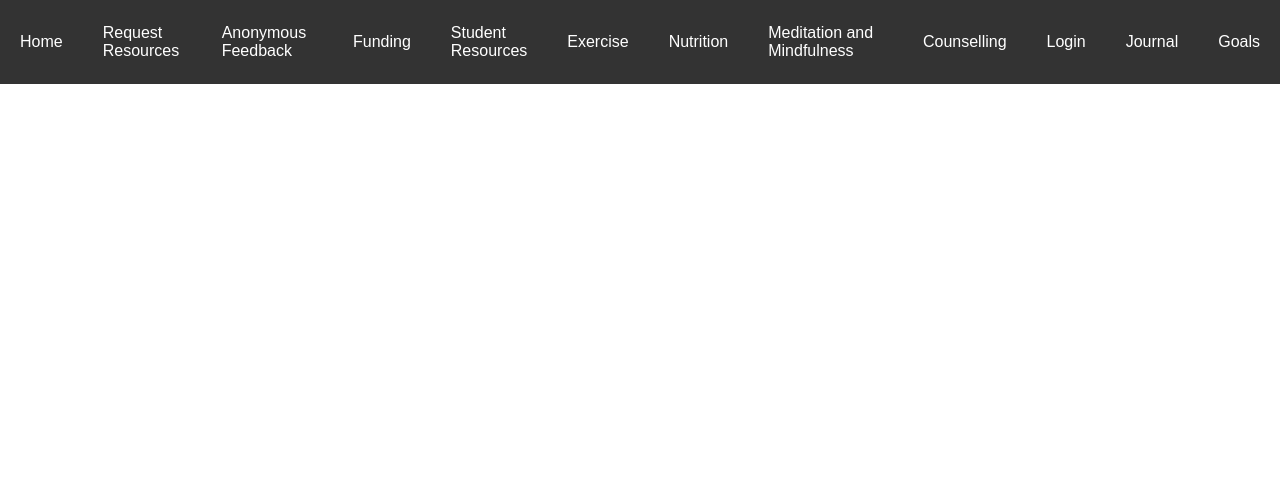
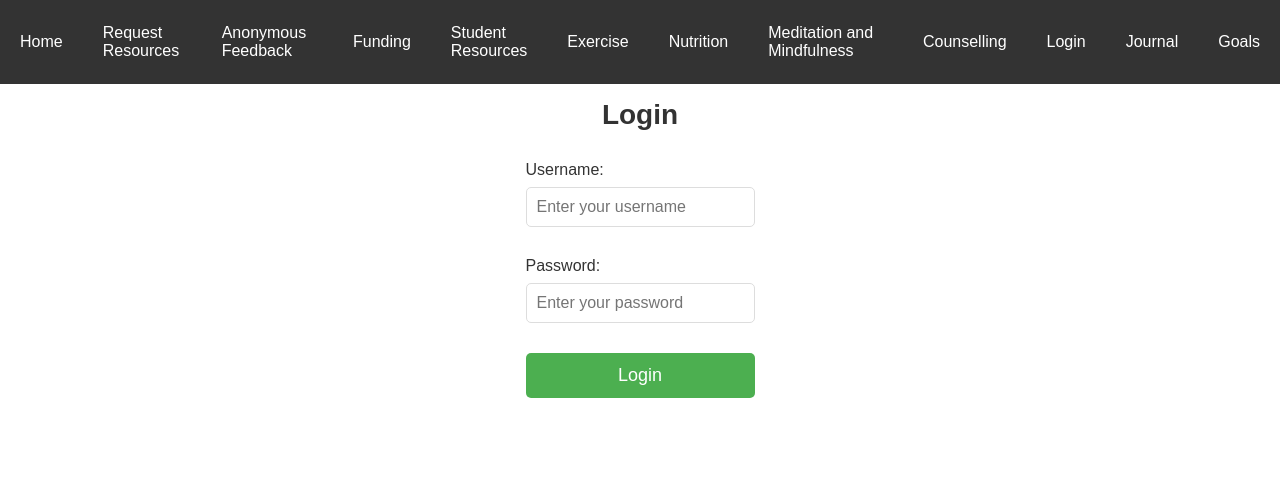
Before and after one commit to rohan057/FYP, a PHP site: page /login.php in a window 1280 px wide. Shown: the top 477 px of the page. Run offline with PHP 8.4, Linux system fonts and the light colour scheme.

Commit message:
Login page
Added form and updated css

```diff
--- a/css/styles.css
+++ b/css/styles.css
@@ -544,3 +544,60 @@ button {
 button:hover {
     background-color: #45a049;
 }
+
+/* Login Form Styles */
+.login-container {
+    display: flex;
+    justify-content: center;
+    align-items: center;
+    padding: 80px 20px;
+    flex-direction: column;
+    text-align: center;
+}
+
+.login-container h1 {
+    font-size: 28px;
+    color: #333;
+    margin-bottom: 30px;
+}
+
+.login-container .form-group {
+    margin-bottom: 20px;
+    text-align: left;
+    width: 100%;
+    max-width: 400px;
+}
+
+.login-container label {
+    font-size: 16px;
+    color: #333;
+    display: block;
+    margin-bottom: 8px;
+}
+
+.login-container input[type="text"],
+.login-container input[type="password"] {
+    width: 100%;
+    padding: 10px;
+    font-size: 16px;
+    border-radius: 5px;
+    border: 1px solid #ddd;
+    margin-bottom: 10px;
+    box-sizing: border-box;
+}
+
+.login-container button {
+    padding: 12px 20px;
+    background-color: #4CAF50;
+    color: white;
+    font-size: 18px;
+    border: none;
+    border-radius: 5px;
+    cursor: pointer;
+    width: 100%;
+    transition: background-color 0.3s ease;
+}
+
+.login-container button:hover {
+    background-color: #45a049;
+}
--- a/login.php
+++ b/login.php
@@ -21,9 +21,23 @@
             <li><a href="login.php">Login</a></li>
             <li><a href="journal.php">Journal</a></li>
             <li><a href="goals.php">Goals</a></li>
-                </ul>
-            </li>
         </ul>
     </nav>
+
+    <div class="login-container">
+        <h1>Login</h1>
+        <form action="process-login.php" method="POST">
+            <div class="form-group">
+                <label for="username">Username:</label>
+                <input type="text" id="username" name="username" required placeholder="Enter your username">
+            </div>
+            <div class="form-group">
+                <label for="password">Password:</label>
+                <input type="password" id="password" name="password" required placeholder="Enter your password">
+            </div>
+            <button type="submit">Login</button>
+        </form>
+    </div>
+
 </body>
 </html>
```
